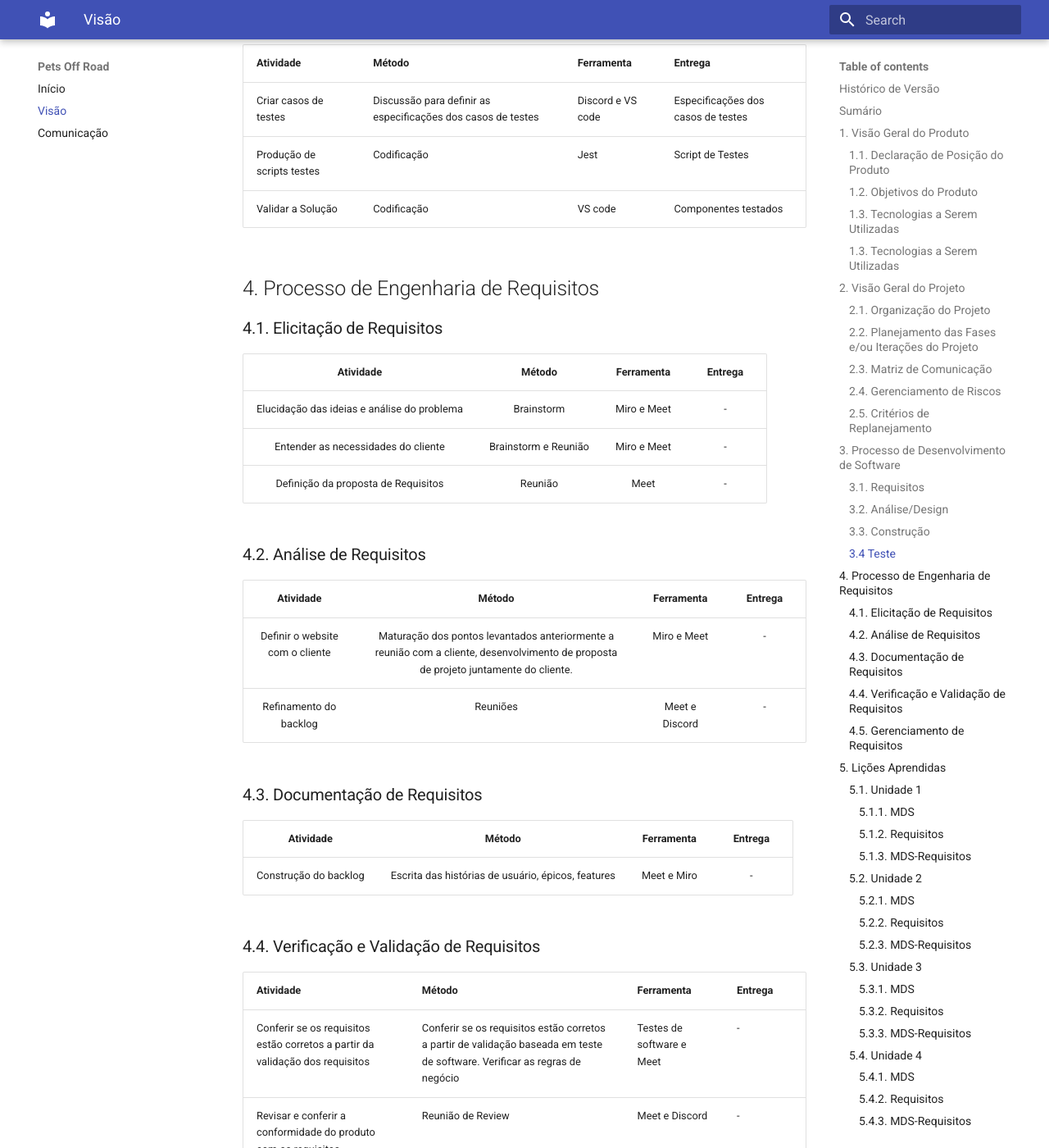
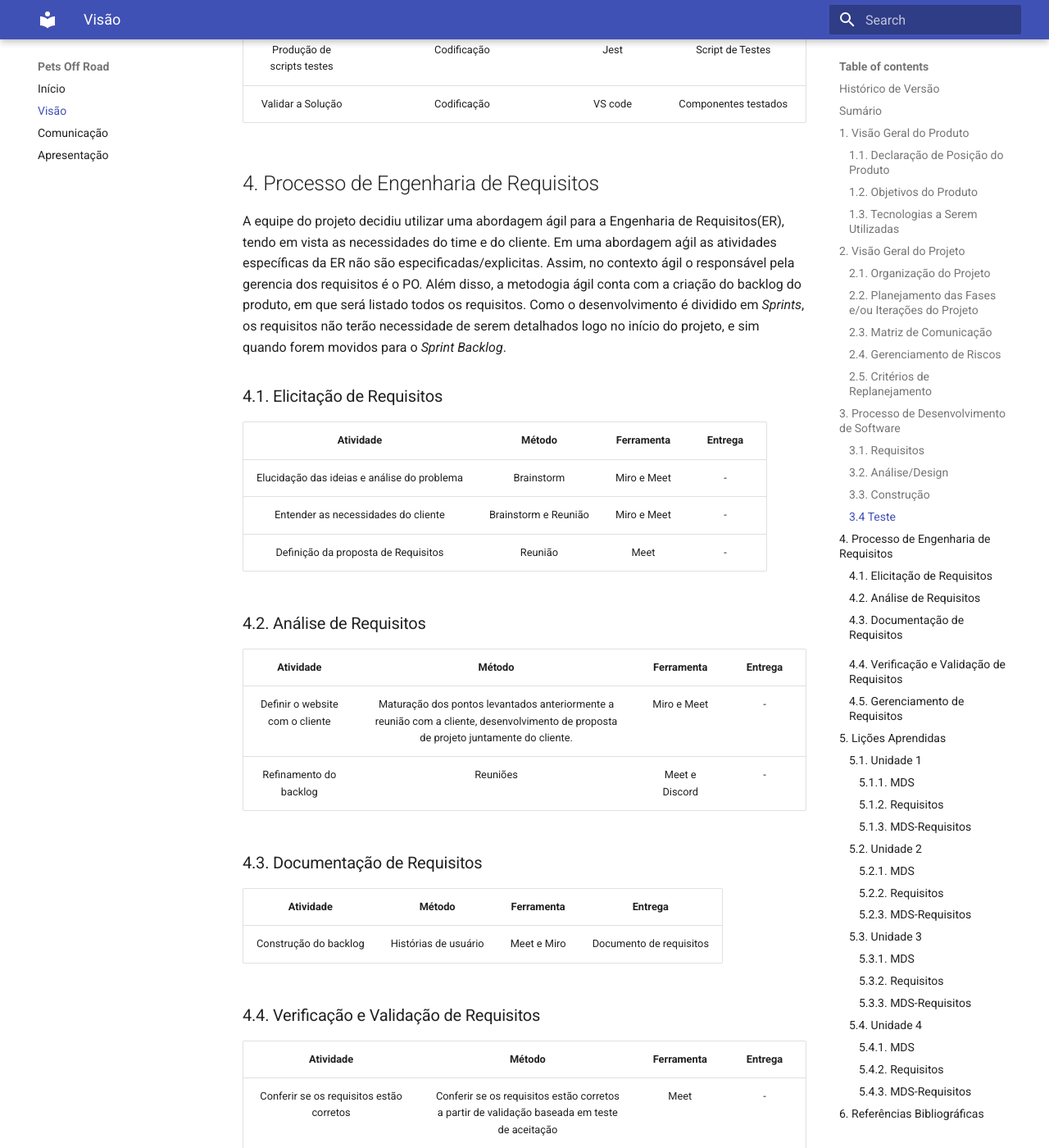
Before and after one commit to mdsreq-fga-unb/2022.1-pets-off-road, an MkDocs documentation site: the page built from docs/doc_visao.md, in a window 1280 px wide and 1400 px high, scrolled down 6965 px. Shown: the whole window at 82% size. Built offline with MkDocs 1.6.1 and Material for MkDocs 9.7.7, drawn with Linux system fonts in a browser that asks for light colours; some of the changed text lies outside the part shown.

Commit message:
Atualização dos processos de ER e formatação do documento

```diff
--- a/docs/doc_visao.md
+++ b/docs/doc_visao.md
@@ -1,14 +1,14 @@
 # Visão do Produto e Projeto
 ## Histórico de Versão
 
-|    Data    | Versão |              Descrição               |                    Autor(es)                    |
-| :--------: | :----: | :----------------------------------: | :---------------------------------------------: |
-| 23/06/2022 |  0.1   |         Criação do documento         |                  Pedro Helias                   |
-| 25/06/2022 |  0.2   |        Visão geral do projeto        |        Gabriel Marcolino e Rhuan Marques        |
-| 28/06/2022 |  0.3   |        Visão geral do produto        |            Pedro Helias e Jefferson             |
-| 28/06/2022 |  0.4   | Processo de engenharia de requisitos | Gabriel Marcolino, Pedro Helias e Rhuan Marques |
-| 29/06/2022 |  0.5   | Tecnologias Utilizadas, Processo de desenvolvimento de software | Matheus, José, Renan, Shaíne |
-| 29/06/2022 |  0.6  | Processo de desenvolvimento de software | Matheus, José, Renan, Shaíne |
+|    Data    | Versão |                            Descrição                            |                    Autor(es)                    |
+| :--------: | :----: | :-------------------------------------------------------------: | :---------------------------------------------: |
+| 23/06/2022 |  0.1   |                      Criação do documento                       |                  Pedro Helias                   |
+| 25/06/2022 |  0.2   |                     Visão geral do projeto                      |        Gabriel Marcolino e Rhuan Marques        |
+| 28/06/2022 |  0.3   |                     Visão geral do produto                      |            Pedro Helias e Jefferson             |
+| 28/06/2022 |  0.4   |              Processo de engenharia de requisitos               | Gabriel Marcolino, Pedro Helias e Rhuan Marques |
+| 29/06/2022 |  0.5   | Tecnologias Utilizadas, Processo de desenvolvimento de software |          Matheus, José, Renan, Shaíne           |
+| 29/06/2022 |  0.6   |             Processo de desenvolvimento de software             |          Matheus, José, Renan, Shaíne           |
 
 
 
@@ -43,17 +43,16 @@ O principal objetivo é facilitar algumas tarefas realizadas pela organização,
 
 Para ajudar na administração e gerenciamento das tarefas criaremos um website. Nele será possível que qualquer pessoa possa realizar seu cadastro, se tornar um voluntário e escolher quais grupos irá fazer parte, deixaremos disponíveis dados da organização para que doações possam ser feitas, também ficará disponível dados dos médicos parceiros e petshops que ajudam os animais quando precisam ser castrados e por fim será possível detalhar os eventos da Pets Off Road. E para a cliente, um backgroud onde será possível gerenciar e filtrar cadastros realizados por terceiros.
 
-### 1.3. Tecnologias a Serem Utilizadas
 
 ### 1.3. Tecnologias a Serem Utilizadas
 
 Os desenvolvedores da Pets Off Road decidiram usar algumas tecnologias que já estão familiarizados, consequentemente, o tempo que terão para se dedicarem a escalada do projeto será maior. São elas:
 
-| Frontend    |         Backend         | Teste    | Prototipação  | Comunicação  | Organizacional |
-  | ------------ | ------------------- |  -------  | ---------| ---| ---|
-  | [ReactJs](https://reactjs.org/) (JavaScript Libary) | [NodeJS](https://nodejs.org) | [Jest](https://jestjs.io/pt-BR/) | [Figma](https://www.figma.com/) |  Discord | Github |
-  | [TypeScript](https://www.typescriptlang.org/)       | [MySQL](https://dev.mysql.com/doc/) |                                  |   | Meet | Miro |
-  | [Styled-Components](https://styled-components.com/) | [TypeScript](https://www.typescriptlang.org/)|                         |   | Whatsapp | |
+| Frontend                                            | Backend                                       | Teste                            | Prototipação                    | Comunicação | Organizacional |
+| --------------------------------------------------- | --------------------------------------------- | -------------------------------- | ------------------------------- | ----------- | -------------- |
+| [ReactJs](https://reactjs.org/) (JavaScript Libary) | [NodeJS](https://nodejs.org)                  | [Jest](https://jestjs.io/pt-BR/) | [Figma](https://www.figma.com/) | Discord     | Github         |
+| [TypeScript](https://www.typescriptlang.org/)       | [MySQL](https://dev.mysql.com/doc/)           |                                  |                                 | Meet        | Miro           |
+| [Styled-Components](https://styled-components.com/) | [TypeScript](https://www.typescriptlang.org/) |                                  |                                 | Whatsapp    |                |
 
 <p align="left">
   <img  height="30" width="40" src="https://raw.githubusercontent.com/devicons/devicon/master/icons/javascript/javascript-plain.svg">
@@ -68,12 +67,12 @@ Os desenvolvedores da Pets Off Road decidiram usar algumas tecnologias que já e
 ## 2. Visão Geral do Projeto
 ### 2.1. Organização do Projeto
 
-|         Papel         |                                                                                           Atribuições                                                                                            | Responsável |                          Participantes                           |
-| :-------------------: | :----------------------------------------------------------------------------------------------------------------------------------------------------------------------------------------------: | :---------: | :--------------------------------------------------------------: |
-|     Desenvolvedor     |                                                              Codificar o produto, codificar testes unitários, realizar refatoração                                                               |      Renan Rodrigues e Matheus Phillipo      | Renan Rodrigues, Shaine Aparecida, Jose Filipi, Matheus Phillipo |
-| Analista de Qualidade |                          Elaboração e implementação de modelos e ferramentas de controle de qualidade, com foco na adoção de políticas e técnicas de melhoria contínua.                          |      Gabriel Marcolino      | Jefferson Franca, Gabriel Marcolino, Rhuan Marques, Pedro Helias |
-|     Product Owner     | Construir, aperfeiçoar e manter o Backlog, assegurar que o mesmo esteja visível, claro e transparente para todos, assim como o objetivo do produto, solicitar a implementação de funcionalidades |      Pedro Helias      | Jefferson Franca, Gabriel Marcolino, Rhuan Marques, Pedro Helias |
-|     Scrum Master      |                              Responsável por garantir que os rituais do Scrum sejam seguidos, age como um facilitador das dailys, sprint reviews e sprint planning                               |      Rhuan Marques      | Jefferson Franca, Gabriel Marcolino, Rhuan Marques, Pedro Helias |
+|         Papel         |                                                                                           Atribuições                                                                                            |            Responsável             |                          Participantes                           |
+| :-------------------: | :----------------------------------------------------------------------------------------------------------------------------------------------------------------------------------------------: | :--------------------------------: | :--------------------------------------------------------------: |
+|     Desenvolvedor     |                                                              Codificar o produto, codificar testes unitários, realizar refatoração                                                               | Renan Rodrigues e Matheus Phillipo | Renan Rodrigues, Shaine Aparecida, Jose Filipi, Matheus Phillipo |
+| Analista de Qualidade |                          Elaboração e implementação de modelos e ferramentas de controle de qualidade, com foco na adoção de políticas e técnicas de melhoria contínua.                          |         Gabriel Marcolino          | Jefferson Franca, Gabriel Marcolino, Rhuan Marques, Pedro Helias |
+|     Product Owner     | Construir, aperfeiçoar e manter o Backlog, assegurar que o mesmo esteja visível, claro e transparente para todos, assim como o objetivo do produto, solicitar a implementação de funcionalidades |            Pedro Helias            | Jefferson Franca, Gabriel Marcolino, Rhuan Marques, Pedro Helias |
+|     Scrum Master      |                              Responsável por garantir que os rituais do Scrum sejam seguidos, age como um facilitador das dailys, sprint reviews e sprint planning                               |           Rhuan Marques            | Jefferson Franca, Gabriel Marcolino, Rhuan Marques, Pedro Helias |
 
 ### 2.2. Planejamento das Fases e/ou Iterações do Projeto
 
@@ -83,13 +82,12 @@ Os desenvolvedores da Pets Off Road decidiram usar algumas tecnologias que já e
 
 ### 2.3. Matriz de Comunicação
 
-|                               Descrição                               |       Área/Envolvidos        |     Periodicidade     | Produtos Gerados |
-| :-------------------------------------------------------------------: | :--------------------------: | :-------------------: | :--------------: |
-|              Acompanhamento das Atividades em Andamento               |      Equipe do Projeto       |        Semanal        |        -         |
-| Acompanhamento dos Riscos, Compromissos, Ações Pendentes, Indicadores |     Equipe de Requisitos     |       Quinzenal       |        -         |
-|                     Comunicar Situação do Projeto                     | Equipe do Projeto, Professor |        Semanal        |        -         |
-|                      Comunicação geral do grupo                       |      Equipe do Projeto       | Sempre que necessário |        -         |
-
+|                               Descrição                               |       Área/Envolvidos        |     Periodicidade     |                 Produtos Gerados                 |
+| :-------------------------------------------------------------------: | :--------------------------: | :-------------------: | :----------------------------------------------: |
+|              Acompanhamento das Atividades em Andamento               |      Equipe do Projeto       |        Semanal        | Ata da reunião, relatório da situação do projeto |
+| Acompanhamento dos Riscos, Compromissos, Ações Pendentes, Indicadores |     Equipe de Requisitos     |       Quinzenal       | Ata da reunião, relatório da situação do projeto |
+|                     Comunicar Situação do Projeto                     | Equipe do Projeto, Professor |        Semanal        |               Feedback do projeto                |
+|                      Comunicação geral do grupo                       |      Equipe do Projeto       | Sempre que necessário |         Relatório da situação do projeto         |
 
 ### 2.4. Gerenciamento de Riscos
 
@@ -142,30 +140,31 @@ Com isso, optamos por uma abordagem ágil utilizando uma metodologia baseada em
 
 ### 3.2. Análise/Design
 
-| Atividade | Método | Ferramenta | Entrega |
-| --------- | ------ | ---------- | ------- |
-|Produção de protótipos de média fidelidade | Utilização do Figma | Figma | Protótipo de média fidelidade |
-|Refinamento do projeto | Padrões de Codificação | Figma | Protótipo de média fidelidade |
-|--------------------- | ---------------------- | ------------------------- | --------------------------- |
+|                 Atividade                  |         Método         | Ferramenta |            Entrega            |
+| :----------------------------------------: | :--------------------: | :--------: | :---------------------------: |
+| Produção de protótipos de média fidelidade |  Utilização do Figma   |   Figma    | Protótipo de média fidelidade |
+|           Refinamento do projeto           | Padrões de Codificação |   Figma    | Protótipo de média fidelidade | --------------------------- |
 
 ### 3.3. Construção
 
-| Atividade | Método | Ferramenta | Entrega |
-| --------- | ------ | ---------- | ------- |
-| Desenvolvimento de Back-End | Abstração do Problema e Codificação | Node.js, Nest.Js e ESLint | Backend |
-| Desenvolvimento de Front-end| Abstração do problema e codificação| ReactJS, Styled-Components | Frontend |
-| Integração da solução | Versionamento de código   |    Git & Github     | Solução integrada  |
-| Implementação da solução | Hospedagem da solução | Firebase/ Heroku/ Netlify/ Vercel     |  Deploy      |
+|          Atividade           |               Método                |            Ferramenta             |      Entrega      |
+| :--------------------------: | :---------------------------------: | :-------------------------------: | :---------------: |
+| Desenvolvimento de Back-End  | Abstração do Problema e Codificação |     Node.js, Nest.Js e ESLint     |      Backend      |
+| Desenvolvimento de Front-end | Abstração do problema e codificação |    ReactJS, Styled-Components     |     Frontend      |
+|    Integração da solução     |       Versionamento de código       |           Git & Github            | Solução integrada |
+|   Implementação da solução   |        Hospedagem da solução        | Firebase/ Heroku/ Netlify/ Vercel |      Deploy       |
 
 ### 3.4  Teste
 
-| Atividade | Método | Ferramenta | Entrega |
-| --------- | ------ | ---------- | ------- |
-|  Criar casos de testes | Discussão para definir as especificações dos casos de testes| Discord e VS code | Especificações dos casos de testes||
-|  Produção de scripts testes |Codificação| Jest |  Script de Testes |
-| Validar a Solução | Codificação | VS code | Componentes testados |
+|         Atividade          |                            Método                            |    Ferramenta     |              Entrega               |
+| :------------------------: | :----------------------------------------------------------: | :---------------: | :--------------------------------: |
+|   Criar casos de testes    | Discussão para definir as especificações dos casos de testes | Discord e VS code | Especificações dos casos de testes |
+| Produção de scripts testes |                         Codificação                          |       Jest        |          Script de Testes          |
+|     Validar a Solução      |                         Codificação                          |      VS code      |        Componentes testados        |
 
 ## 4. Processo de Engenharia de Requisitos
+
+A equipe do projeto decidiu utilizar uma abordagem ágil para a Engenharia de Requisitos(ER), tendo em vista as necessidades do time e do cliente. Em uma abordagem aǵil as atividades específicas da ER não são especificadas/explicitas. Assim, no contexto ágil o responsável pela gerencia dos requisitos é o PO.  Além disso, a metodogia ágil conta com a criação do backlog do produto, em que será listado todos os requisitos. Como o desenvolvimento é dividido em *Sprints*, os requisitos não terão necessidade de serem detalhados logo no início do projeto, e sim quando forem movidos para o *Sprint Backlog*.
 
 ### 4.1. Elicitação de Requisitos
 
@@ -187,16 +186,18 @@ Com isso, optamos por uma abordagem ágil utilizando uma metodologia baseada em
 
 ### 4.3. Documentação de Requisitos
 
-|       Atividade       |                       Método                       | Ferramenta  | Entrega |
-| :-------------------: | :------------------------------------------------: | :---------: | :-----: |
-| Construção do backlog | Escrita das histórias de usuário, épicos, features | Meet e Miro |    -    |
+|       Atividade       |        Método        | Ferramenta  |         Entrega         |
+| :-------------------: | :------------------: | :---------: | :---------------------: |
+| Construção do backlog | Histórias de usuário | Meet e Miro | Documento de requisitos |
+
+###
 
 ### 4.4. Verificação e Validação de Requisitos
 
-| Atividade | Método | Ferramenta | Entrega |
-| --------- | ------ | ---------- | ------- |
-|      Conferir se os requisitos estão corretos a partir da validação dos requisitos     | Conferir se os requisitos estão corretos a partir de validação baseada em teste de software. Verificar as regras de negócio       |    Testes de software e Meet           |   -   |
-|Revisar e conferir a conformidade do produto com os requisitos | Reunião de Review | Meet e Discord | - |
+|                           Atividade                            |                                            Método                                            |   Ferramenta   | Entrega |
+| :------------------------------------------------------------: | :------------------------------------------------------------------------------------------: | :------------: | :-----: |
+|            Conferir se os requisitos estão corretos            | Conferir se os requisitos estão corretos a partir de validação baseada em teste de aceitação |      Meet      |    -    |
+| Revisar e conferir a conformidade do produto com os requisitos |                                      Reunião de Review                                       | Meet e Discord |    -    |
 
 
 
@@ -230,3 +231,8 @@ Com isso, optamos por uma abordagem ágil utilizando uma metodologia baseada em
 #### 5.4.3. MDS-Requisitos
 
 ##  6. Referências Bibliográficas
+
+1. Sommerville, I., Engenharia de software. 9th ed., Pearson Addison Wesley, 2011
+2. Silveira, Bárbara; Werneck, Marcelo. A Engenharia de Requisitos nos métodos ágeis: uma revisão sistemática da literatura. 2017
+3. Ciclos de Vida do Software. Disponível em: https://www.devmedia.com.br/ciclos-de-vida-do-software/21099 Acesso em 29 jun. 2022
+4. Alves, Lucas; Metodologia Scrum: entenda as etapas e funções dentro da gestão de projetos ágeis; 19 nov. 2011 Disponível em: https://www.take.net/blog/chatbots/metodologia-scrum/ Acesso em 29 jun. 2022.
--- a/mkdocs.yml
+++ b/mkdocs.yml
@@ -4,6 +4,7 @@ nav:
 - Início: index.md
 - Visão: doc_visao.md
 - Comunicação: doc_Comunicacao.md
+- Apresentação: apresentacao-unidade-1.md
 
 theme:
   name: material
```
Also changed, not shown: docs/apresentacao-unidade-1.md (added, +8 -0 lines).
